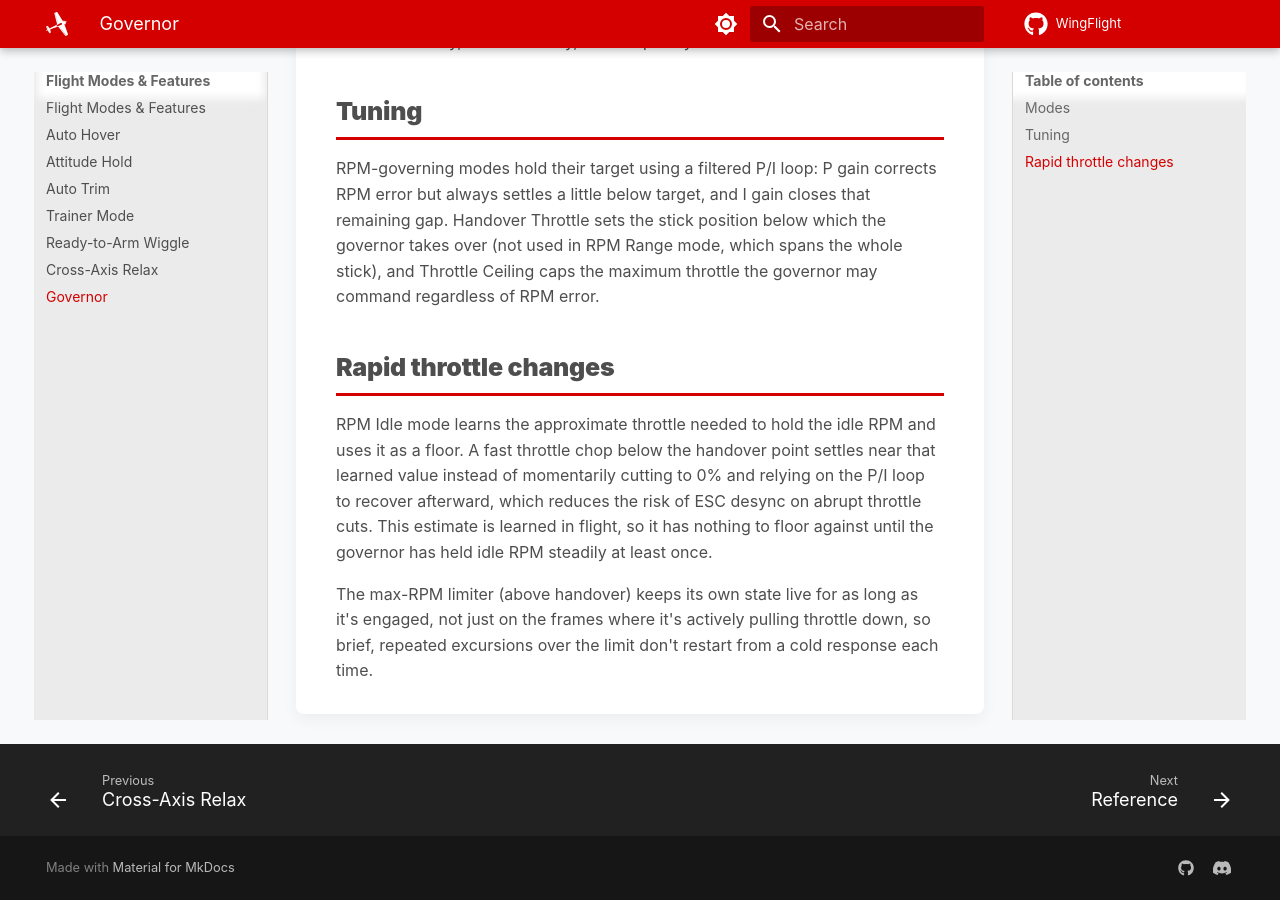
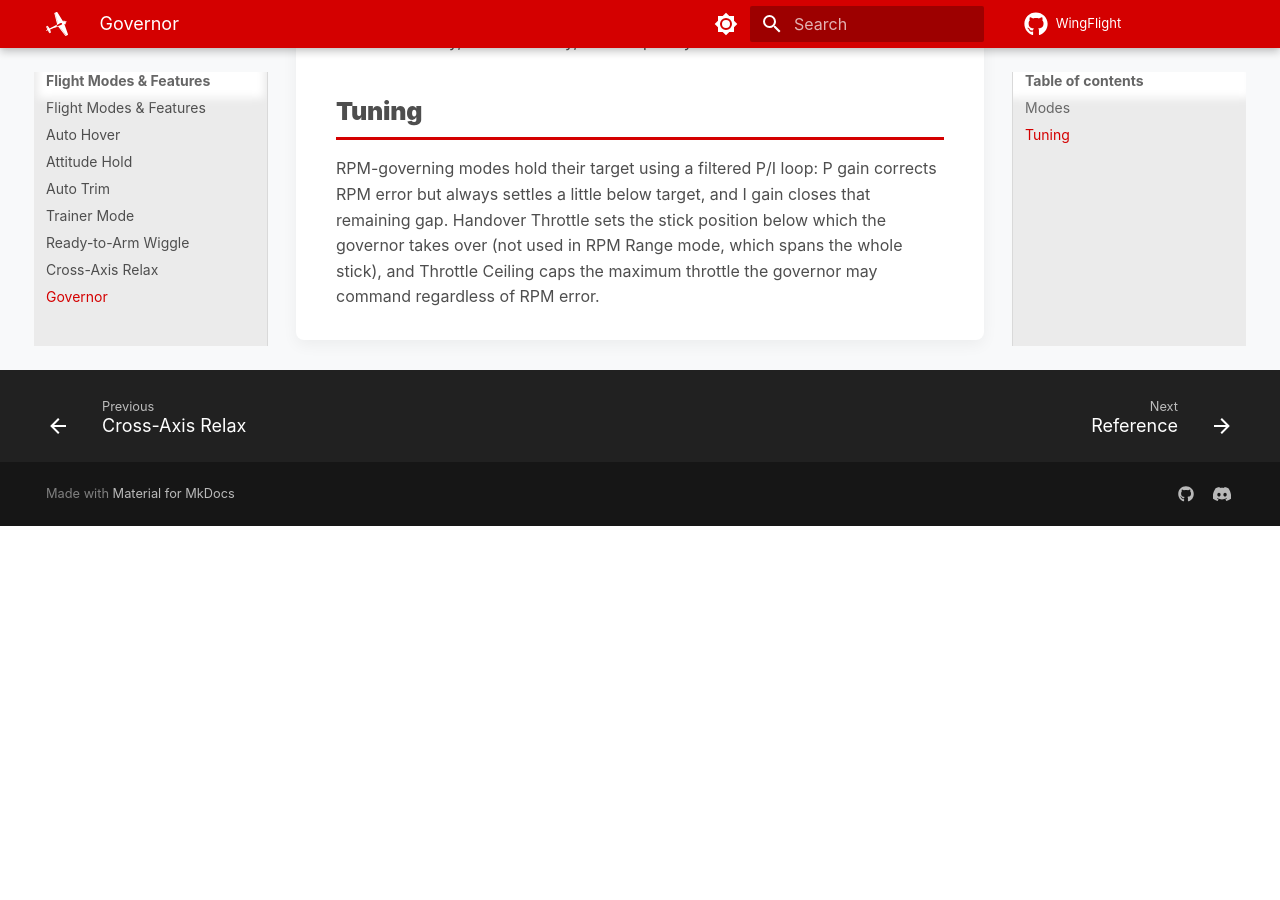
Before and after one commit to WingFlight/wingflight-docs, an MkDocs documentation site: the page built from docs/flight-modes/governor.md, in a window 1280 px wide and 900 px high, scrolled down 912 px. Built offline with MkDocs 1.6.1 and Material for MkDocs 9.7.7, drawn with Linux system fonts in a browser that asks for light colours; after the commit the page ends 1438 px from its top, so only the background shows below that.

Commit message:
Revert "Document governor behavior on rapid throttle changes"
This reverts commit bd593005e58d702d23b4cbf20e2fac49ed6c70d9.

```diff
--- a/docs/flight-modes/governor.md
+++ b/docs/flight-modes/governor.md
@@ -32,18 +32,3 @@ closes that remaining gap. Handover Throttle sets the stick position below
 which the governor takes over (not used in RPM Range mode, which spans the
 whole stick), and Throttle Ceiling caps the maximum throttle the governor
 may command regardless of RPM error.
-
-## Rapid throttle changes
-
-RPM Idle mode learns the approximate throttle needed to hold the idle RPM
-and uses it as a floor. A fast throttle chop below the handover point
-settles near that learned value instead of momentarily cutting to 0% and
-relying on the P/I loop to recover afterward, which reduces the risk of ESC
-desync on abrupt throttle cuts. This estimate is learned in flight, so it
-has nothing to floor against until the governor has held idle RPM steadily
-at least once.
-
-The max-RPM limiter (above handover) keeps its own state live for as long
-as it's engaged, not just on the frames where it's actively pulling
-throttle down, so brief, repeated excursions over the limit don't restart
-from a cold response each time.
```
